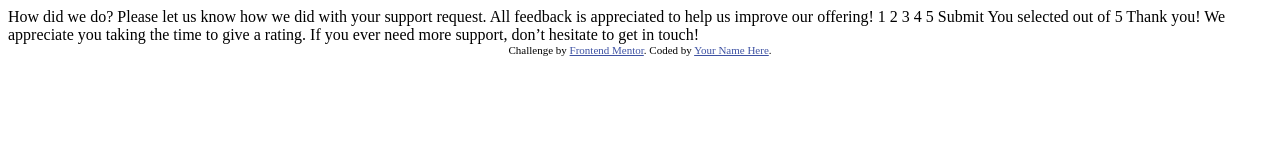
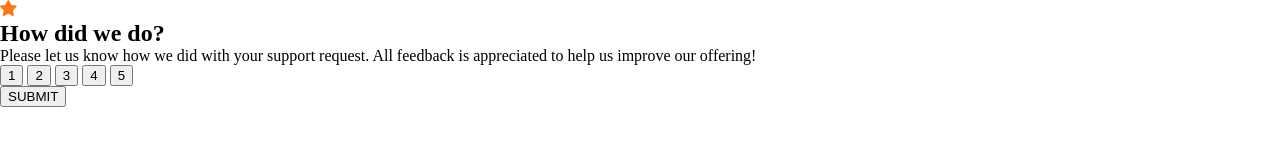
Before and after one commit to MukarramHaq/Interactive-Rating-Component, a plain HTML site: page index.html in a window 1280 px wide. Drawn offline with Linux system fonts and the light colour scheme.

Commit message:
First page HTML complete

```diff
--- a/index.html
+++ b/index.html
@@ -1,49 +1,68 @@
 <!DOCTYPE html>
 <html lang="en">
   <head>
-  <meta charset="UTF-8">
-  <meta name="viewport" content="width=device-width, initial-scale=1.0"> <!-- displays site properly based on user's device -->
+    <meta charset="UTF-8" />
+    <meta name="viewport" content="width=device-width, initial-scale=1.0" />
+    <!-- displays site properly based on user's device -->
 
-  <link rel="icon" type="image/png" sizes="32x32" href="./images/favicon-32x32.png">
+    <link
+      rel="icon"
+      type="image/png"
+      sizes="32x32"
+      href="./images/favicon-32x32.png"
+    />
+    <link rel="stylesheet" href="style.css" />
 
     <title>Frontend Mentor | Interactive rating component</title>
-
-  <!-- Feel free to remove these styles or customise in your own stylesheet 👍 -->
-  <style>
-    .attribution { font-size: 11px; text-align: center; }
-    .attribution a { color: hsl(228, 45%, 44%); }
-  </style>
   </head>
   <body>
-
     <!-- Rating state start -->
 
-  How did we do?
+    <!-- How did we do?
 
   Please let us know how we did with your support request. All feedback is appreciated
   to help us improve our offering!
 
   1 2 3 4 5
 
-  Submit
+  Submit -->
 
     <!-- Rating state end -->
 
     <!-- Thank you state start -->
 
-  You selected <!-- Add rating here --> out of 5
+    <!-- You selected Add rating here out of 5 -->
 
-  Thank you!
+    <!-- Thank you!
 
   We appreciate you taking the time to give a rating. If you ever need more support,
-  don’t hesitate to get in touch!
+  don’t hesitate to get in touch! -->
 
     <!-- Thank you state end -->
 
-
-  <div class="attribution">
-    Challenge by <a href="https://www.frontendmentor.io?ref=challenge" target="_blank">Frontend Mentor</a>.
-    Coded by <a href="#">Your Name Here</a>.
+    <main>
+      <section>
+        <div class="card">
+          <form action="/successPage.html">
+            <span class="star">
+              <img src="images/icon-star.svg" alt="star icon" />
+            </span>
+            <h1>How did we do?</h1>
+            <p>
+              Please let us know how we did with your support request. All
+              feedback is appreciated to help us improve our offering!
+            </p>
+            <div class="rating-buttons">
+              <button>1</button>
+              <button>2</button>
+              <button>3</button>
+              <button>4</button>
+              <button>5</button>
             </div>
+            <button class="submit-btn" type="submit">SUBMIT</button>
+          </form>
+        </div>
+      </section>
+    </main>
   </body>
 </html>
--- /dev/null
+++ b/style.css
@@ -0,0 +1,9 @@
+*,
+*::before,
+*::after {
+  box-sizing: border-box;
+}
+
+* {
+  margin: 0;
+}
```
Also changed, not shown: successPage.html (added). Lines whose indentation alone changed are shown as unchanged.
